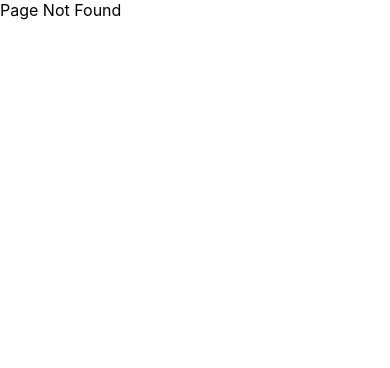
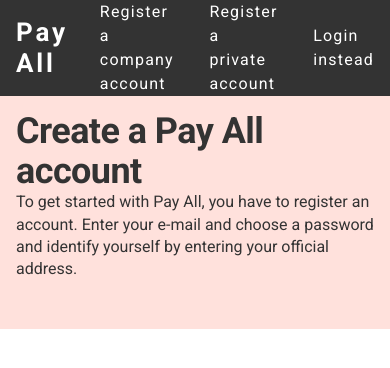
Before and after one commit to iamfarhantariq/pay-all-web, a React (Create React App) app: page /register-user/personal in a window 390 px wide. Before the commit this address had no page. Shown: the top 368 px of the page. Built offline with nearby package versions, Linux system fonts and the light colour scheme.

Commit message:
user form header setting done, navigation, responsiveness

```diff
--- /dev/null
+++ b/src/components/Auth/RegisterForm/TitleHeader.js
@@ -0,0 +1,69 @@
+import React, { useEffect, useState } from "react";
+import { Container, Grid, Hidden, Typography } from "@material-ui/core";
+import { makeStyles } from "@material-ui/core/styles";
+import BusinessImage from "../../../assets/business.svg";
+import PrivateImage from "../../../assets/private.svg";
+import { NAV_BAR_COLOR } from "../../../constants/colors";
+import { PROJECT_NAME } from "../../../constants/strings";
+import path from "../../../utils/urlPath";
+
+const useStyles = makeStyles((theme) => ({
+  title: {
+    fontFamily: "Roboto",
+    color: NAV_BAR_COLOR,
+    fontWeight: 900,
+    lineHeight: 1.1,
+    textAlign: "start",
+    fontSize: "36px",
+  },
+  description: {
+    fontFamily: "Roboto",
+    color: NAV_BAR_COLOR,
+    fontWeight: 400,
+    lineHeight: 1.4,
+    textAlign: "start",
+  },
+}));
+
+const TitleHeader = () => {
+  const classes = new useStyles();
+
+  // const path = () => {
+  //   if (window.location.pathname === "/register-user/organization") {
+  //     return "organization";
+  //   }
+  //   return "personal";
+  // };
+
+  return (
+    <div>
+      <Container maxWidth="md">
+        <Grid container direction="row" spacing={2}>
+          <Hidden only={["sm", "xs"]}>
+            <Grid item lg={2} md={2}>
+              <img
+                src={path() === "organization" ? BusinessImage : PrivateImage}
+                alt=""
+                style={{ maxWidth: "140px", marginBottom: "1rem" }}
+              />
+            </Grid>
+          </Hidden>
+          <Grid item container lg={10} md={10} sm={12} xs={12}>
+            <Typography variant="h1" className={classes.title}>
+              {path() === "organization"
+                ? "Register your business"
+                : `Create a ${PROJECT_NAME} account`}
+            </Typography>
+            <Typography variant="body3" className={classes.description}>
+              {path() === "organization"
+                ? "In order to use Billhop you need to register your business with us using the form below."
+                : `To get started with ${PROJECT_NAME}, you have to register an account. Enter your e-mail and choose a password and identify yourself by entering your official address.`}
+            </Typography>
+          </Grid>
+        </Grid>
+      </Container>
+    </div>
+  );
+};
+
+export default TitleHeader;
--- a/src/components/Common/Header.js
+++ b/src/components/Common/Header.js
@@ -1,11 +1,6 @@
 import React, { useState } from "react";
 import { makeStyles } from "@material-ui/core/styles";
-import {
-  Grid,
-  AppBar,
-  Toolbar,
-  Typography,
-} from "@material-ui/core";
+import { Grid, AppBar, Toolbar, Typography } from "@material-ui/core";
 import { NAV_BAR_COLOR } from "../../constants/colors";
 import { PROJECT_NAME } from "../../constants/strings";
 
@@ -40,6 +35,14 @@
 const Header = () => {
   const classes = new useStyles();
 
+  const handleClick = (type) => {
+    return window.location.assign(
+      type === "organization"
+        ? "/register-user/organization"
+        : "/register-user/personal"
+    );
+  };
+
   return (
     <>
       <AppBar position="fixed" elevation={0} className={classes.AppBar}>
@@ -52,10 +55,18 @@
             >
               {PROJECT_NAME}
             </Typography>
-            <Typography color="inherit" className={classes.buttonFontSize}>
+            <Typography
+              color="inherit"
+              className={classes.buttonFontSize}
+              onClick={() => handleClick("organization")}
+            >
               Register a company account
             </Typography>
-            <Typography color="inherit" className={classes.buttonFontSize}>
+            <Typography
+              color="inherit"
+              className={classes.buttonFontSize}
+              onClick={() => handleClick("personal")}
+            >
               Register a private account
             </Typography>
             <Grid className={classes.grow} />
--- /dev/null
+++ b/src/pages/Auth/RegisterForm.js
@@ -0,0 +1,81 @@
+import React, { useEffect } from "react";
+import { Box } from "@material-ui/core";
+import { makeStyles } from "@material-ui/core/styles";
+import Header from "../../components/Common/Header";
+import {
+  BACKGROUND_COLOR,
+  NAV_BAR_COLOR,
+  PRIMARY_COLOR,
+} from "../../constants/colors";
+import TitleHeader from "../../components/Auth/RegisterForm/TitleHeader";
+import path from "../../utils/urlPath";
+
+const useStyles = makeStyles((theme) => ({
+  title: {
+    fontFamily: "Roboto",
+    color: NAV_BAR_COLOR,
+    fontWeight: 900,
+    lineHeight: 1.1,
+    marginBottom: "1rem",
+  },
+  description: {
+    fontFamily: "Roboto",
+    color: NAV_BAR_COLOR,
+    fontWeight: 400,
+    lineHeight: 1.4,
+  },
+  headingBox: {
+    backgroundColor: BACKGROUND_COLOR,
+    padding: "3rem 0",
+    marginTop: "4rem",
+    display: "flex",
+    textAlign: "center",
+    justifyContent: "center",
+    alignItems: "center",
+  },
+  containerBox: {
+    margin: "2rem",
+    display: "block",
+    textAlign: "center",
+    justifyContent: "center",
+    alignItems: "center",
+  },
+  card: {
+    backgroundColor: PRIMARY_COLOR,
+    "&:hover": {
+      background: "#98b571",
+    },
+    padding: "0.5rem 0",
+    margin: "1rem 0",
+    cursor: "pointer",
+  },
+  bottomButton: {
+    color: "white",
+    float: "center",
+    display: "block",
+    margin: "0 auto",
+    marginBottom: "3rem",
+  },
+}));
+
+const RegisterForm = () => {
+  const classes = new useStyles();
+
+  useEffect(() => {
+    document.title = `Register ${path()}`;
+  }, []);
+
+  return (
+    <>
+      <Box width={1}>
+        <Header />
+        <Box width={1} className={classes.headingBox}>
+          <TitleHeader />
+        </Box>
+        <Box width={1}></Box>
+      </Box>
+    </>
+  );
+};
+
+export default RegisterForm;
--- a/src/pages/Auth/RegisterPage.js
+++ b/src/pages/Auth/RegisterPage.js
@@ -29,7 +29,7 @@
     fontWeight: 400,
     lineHeight: 1.4,
   },
-  welcomeBox: {
+  headingBox: {
     backgroundColor: BACKGROUND_COLOR,
     padding: "3rem 0",
     marginTop: "4rem",
@@ -69,11 +69,19 @@
     document.title = "Register";
   }, []);
 
+  const handleClick = (type) => {
+    return window.location.assign(
+      type === "organization"
+        ? "/register-user/organization"
+        : "/register-user/personal"
+    );
+  };
+
   return (
     <>
       <Box width={1}>
         <Header />
-        <Box width={1} className={classes.welcomeBox}>
+        <Box width={1} className={classes.headingBox}>
           <Container maxWidth="sm">
             <Box>
               <Typography
@@ -111,7 +119,10 @@
                   <Typography variant="body4" className={classes.description}>
                     {COMPANY_DESCRIPTION}
                   </Typography>
-                  <Box className={classes.card}>
+                  <Box
+                    className={classes.card}
+                    onClick={() => handleClick("organization")}
+                  >
                     <Typography
                       variant="subtitle1"
                       className={classes.description}
@@ -150,7 +161,10 @@
                   <Typography variant="body4" className={classes.description}>
                     {COMPANY_DESCRIPTION}
                   </Typography>
-                  <Box className={classes.card}>
+                  <Box
+                    className={classes.card}
+                    onClick={() => handleClick("personal")}
+                  >
                     <Typography
                       variant="subtitle1"
                       className={classes.description}
--- /dev/null
+++ b/src/utils/urlPath.js
@@ -0,0 +1,8 @@
+const path = () => {
+  if (window.location.pathname === "/register-user/organization") {
+    return "organization";
+  }
+  return "personal";
+};
+
+export default path;
```
Also changed, not shown: src/routes/Auth/index.js (+11 -0 lines), src/components/Auth/RegisterForm/OHeader.js (added).
